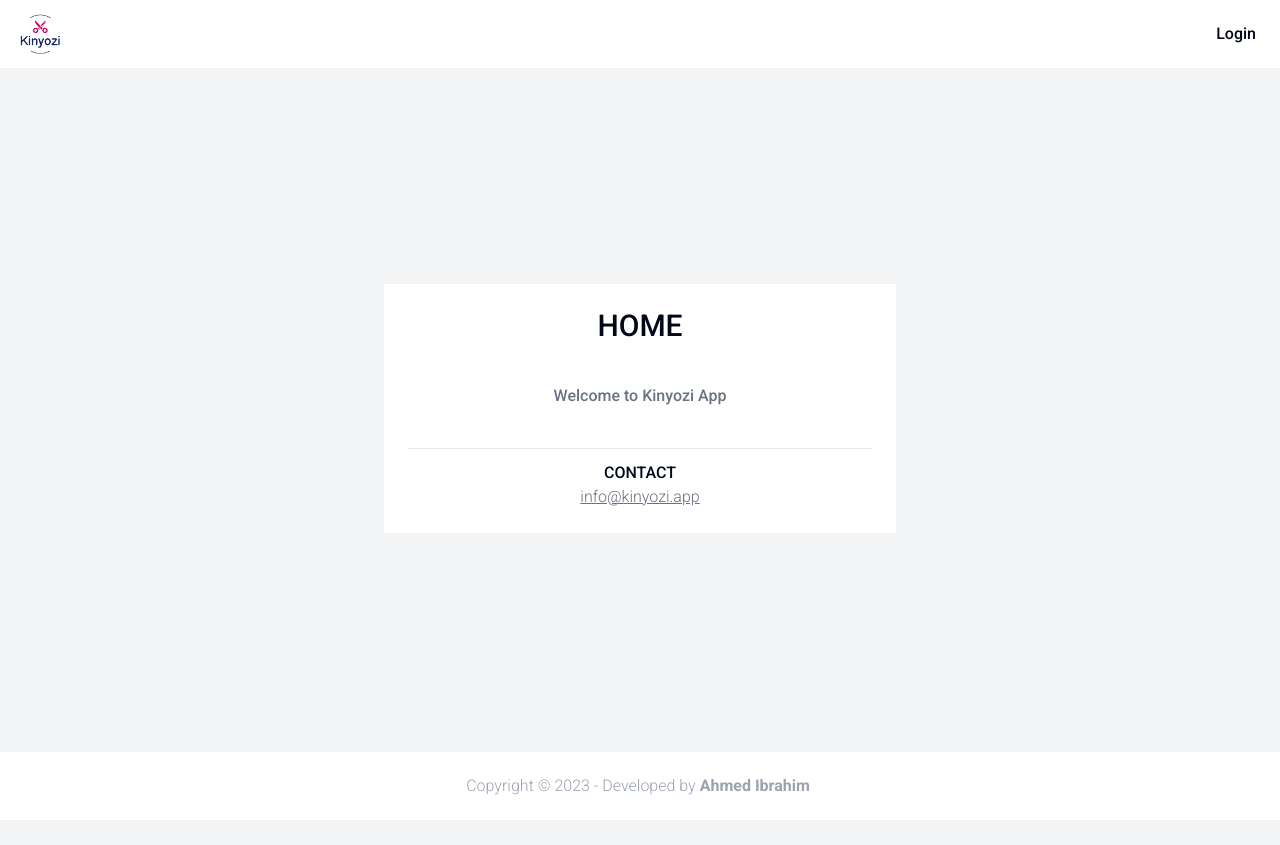
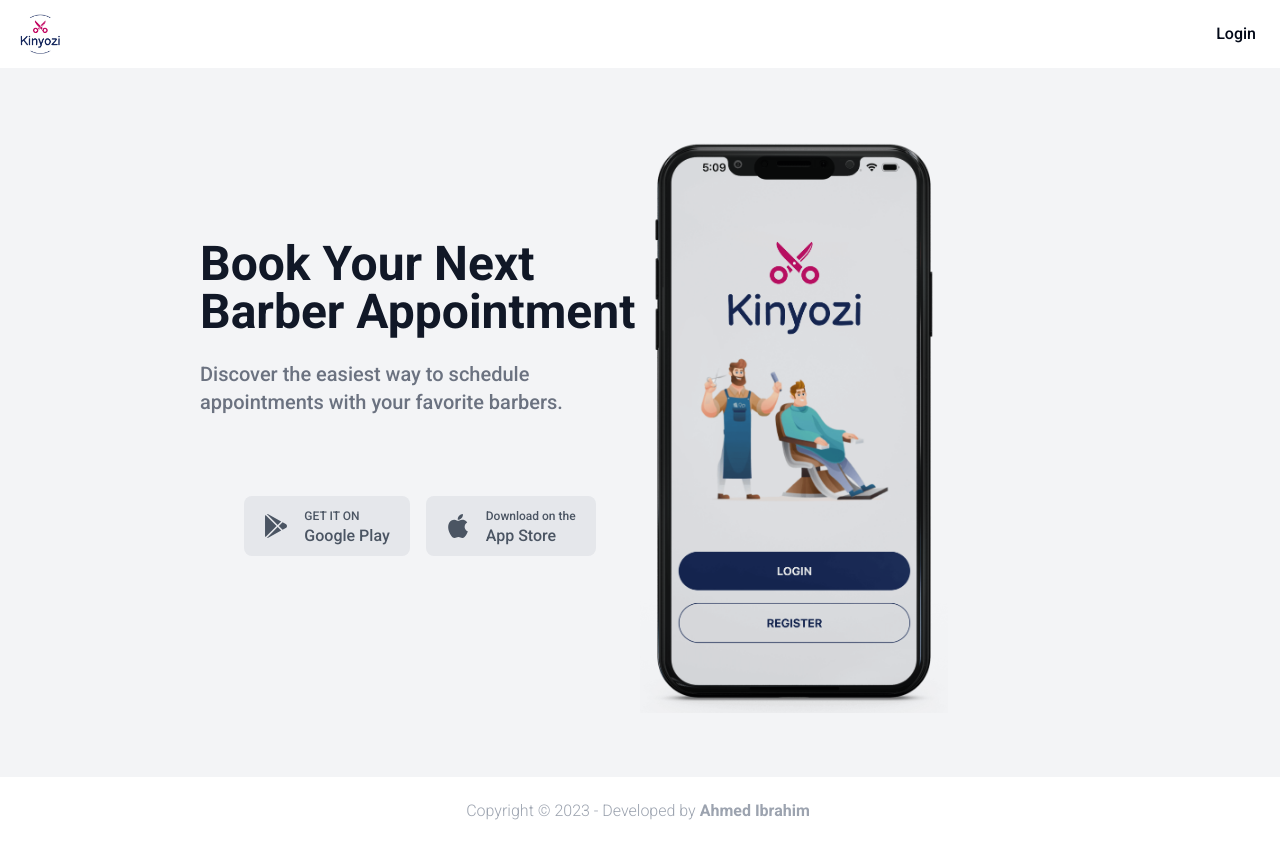
Before and after one commit to ahmedibra28/kinyozi-web, a Next.js app: page / in a window 1280 px wide. Before the commit the page ends 820 px from the top, so only its background shows below. Built offline with nearby package versions, Linux system fonts and the light colour scheme.

Commit message:
feat: add landing page

```diff
--- a/app/page.tsx
+++ b/app/page.tsx
@@ -1,9 +1,85 @@
 import FormContainer from '@/components/FormContainer'
+import Image from 'next/image'
 
 export default function Home() {
   return (
-    <FormContainer title='Home'>
-      <h1 className='text-gray-500 text-center'>Welcome to Kinyozi App</h1>
-    </FormContainer>
+    <div className='container'>
+      <div className='py-16 px-6 sm:px-12 lg:px-24'>
+        <div className='max-w-6xl mx-auto'>
+          <div className='flex flex-col md:flex-row items-center justify-between'>
+            <div className='md:w-1/2 mb-8 md:mb-0'>
+              <h1 className='text-4xl lg:text-5xl font-bold text-gray-900 mb-6'>
+                Book Your Next Barber Appointment
+              </h1>
+              <p className='text-xl text-gray-500 mb-8'>
+                Discover the easiest way to schedule appointments with your
+                favorite barbers.
+              </p>
+
+              <section className='text-gray-600 body-font '>
+                <div className='container px-5 py-12 mx-auto flex items-center md:flex-row flex-col'>
+                  <div className='flex md:mr-auto mx-auto items-center flex-shrink-0 space-x-4'>
+                    <a
+                      href='https://play.google.com/store/apps/details?id=com.kinyozi.app&hl=en_US'
+                      target='_blank'
+                      className='bg-gray-200 inline-flex py-3 px-5 rounded-lg items-center hover:bg-gray-200 focus:outline-none'
+                    >
+                      <svg
+                        xmlns='http://www.w3.org/2000/svg'
+                        fill='currentColor'
+                        className='w-6 h-6'
+                        viewBox='0 0 512 512'
+                      >
+                        <path d='M99.617 8.057a50.191 50.191 0 00-38.815-6.713l230.932 230.933 74.846-74.846L99.617 8.057zM32.139 20.116c-6.441 8.563-10.148 19.077-10.148 30.199v411.358c0 11.123 3.708 21.636 10.148 30.199l235.877-235.877L32.139 20.116zM464.261 212.087l-67.266-37.637-81.544 81.544 81.548 81.548 67.273-37.64c16.117-9.03 25.738-25.442 25.738-43.908s-9.621-34.877-25.749-43.907zM291.733 279.711L60.815 510.629c3.786.891 7.639 1.371 11.492 1.371a50.275 50.275 0 0027.31-8.07l266.965-149.372-74.849-74.847z'></path>
+                      </svg>
+                      <span className='ml-4 flex items-start flex-col leading-none'>
+                        <span className='text-xs text-gray-600 mb-1'>
+                          GET IT ON
+                        </span>
+                        <span className='title-font font-medium'>
+                          Google Play
+                        </span>
+                      </span>
+                    </a>
+                    <a
+                      href='https://play.google.com/store/apps/details?id=com.kinyozi.app&hl=en_US'
+                      target='_blank'
+                      className='bg-gray-200 inline-flex py-3 px-5 rounded-lg items-center hover:bg-gray-200 focus:outline-none'
+                    >
+                      <svg
+                        xmlns='http://www.w3.org/2000/svg'
+                        fill='currentColor'
+                        className='w-6 h-6'
+                        viewBox='0 0 305 305'
+                      >
+                        <path d='M40.74 112.12c-25.79 44.74-9.4 112.65 19.12 153.82C74.09 286.52 88.5 305 108.24 305c.37 0 .74 0 1.13-.02 9.27-.37 15.97-3.23 22.45-5.99 7.27-3.1 14.8-6.3 26.6-6.3 11.22 0 18.39 3.1 25.31 6.1 6.83 2.95 13.87 6 24.26 5.81 22.23-.41 35.88-20.35 47.92-37.94a168.18 168.18 0 0021-43l.09-.28a2.5 2.5 0 00-1.33-3.06l-.18-.08c-3.92-1.6-38.26-16.84-38.62-58.36-.34-33.74 25.76-51.6 31-54.84l.24-.15a2.5 2.5 0 00.7-3.51c-18-26.37-45.62-30.34-56.73-30.82a50.04 50.04 0 00-4.95-.24c-13.06 0-25.56 4.93-35.61 8.9-6.94 2.73-12.93 5.09-17.06 5.09-4.64 0-10.67-2.4-17.65-5.16-9.33-3.7-19.9-7.9-31.1-7.9l-.79.01c-26.03.38-50.62 15.27-64.18 38.86z'></path>
+                        <path d='M212.1 0c-15.76.64-34.67 10.35-45.97 23.58-9.6 11.13-19 29.68-16.52 48.38a2.5 2.5 0 002.29 2.17c1.06.08 2.15.12 3.23.12 15.41 0 32.04-8.52 43.4-22.25 11.94-14.5 17.99-33.1 16.16-49.77A2.52 2.52 0 00212.1 0z'></path>
+                      </svg>
+                      <span className='ml-4 flex items-start flex-col leading-none'>
+                        <span className='text-xs text-gray-600 mb-1'>
+                          Download on the
+                        </span>
+                        <span className='title-font font-medium'>
+                          App Store
+                        </span>
+                      </span>
+                    </a>
+                  </div>
+                </div>
+              </section>
+            </div>
+            <div className='md:w-1/2'>
+              <Image
+                src='/kinyozi.png'
+                width={200}
+                height={200}
+                alt='Barbershop App'
+                className='h-auto w-[70%]'
+              />
+            </div>
+          </div>
+        </div>
+      </div>
+    </div>
   )
 }
--- a/tailwind.config.js
+++ b/tailwind.config.js
@@ -24,7 +24,7 @@ module.exports = {
         background: "hsl(var(--background))",
         foreground: "hsl(var(--foreground))",
         primary: {
-          DEFAULT: "hsl(var(--primary))",
+          DEFAULT: "#11235A",
           foreground: "hsl(var(--primary-foreground))",
         },
         secondary: {
```
Also changed, not shown: public/kinyozi.png (added).
